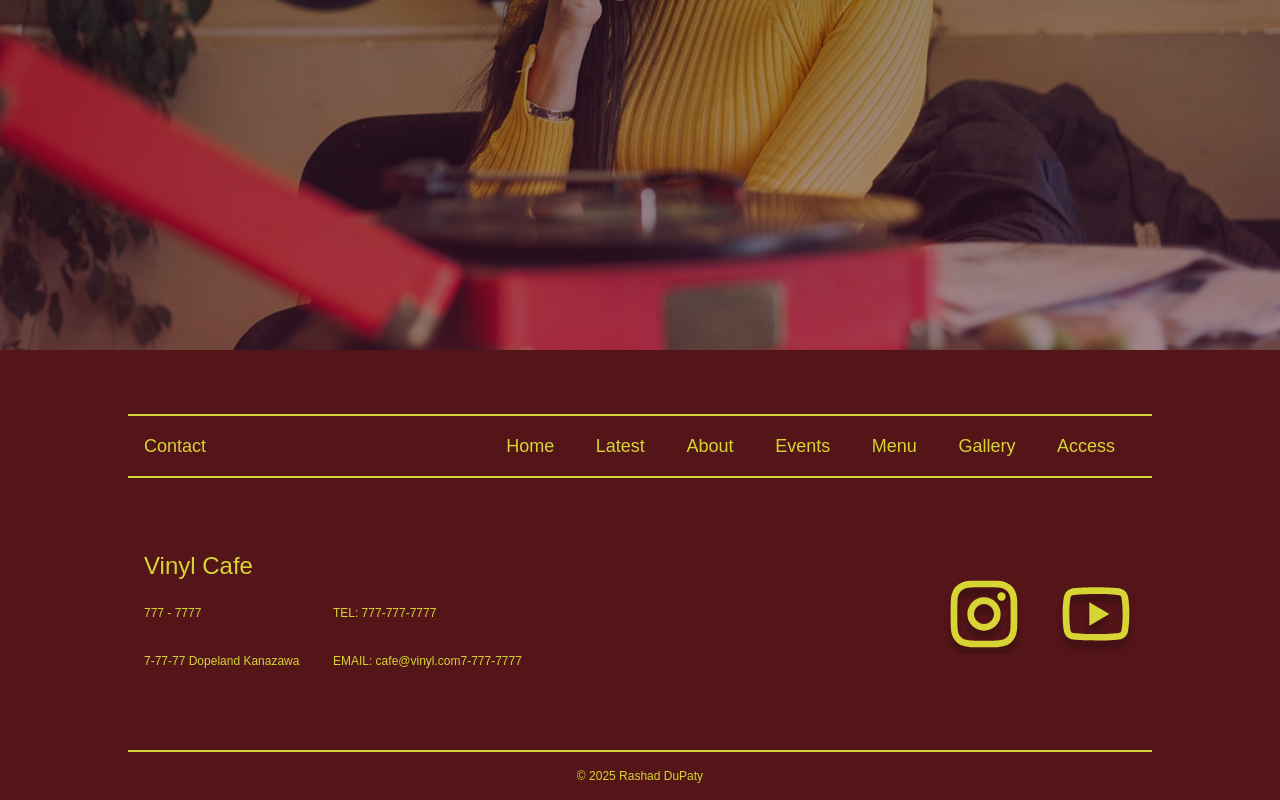
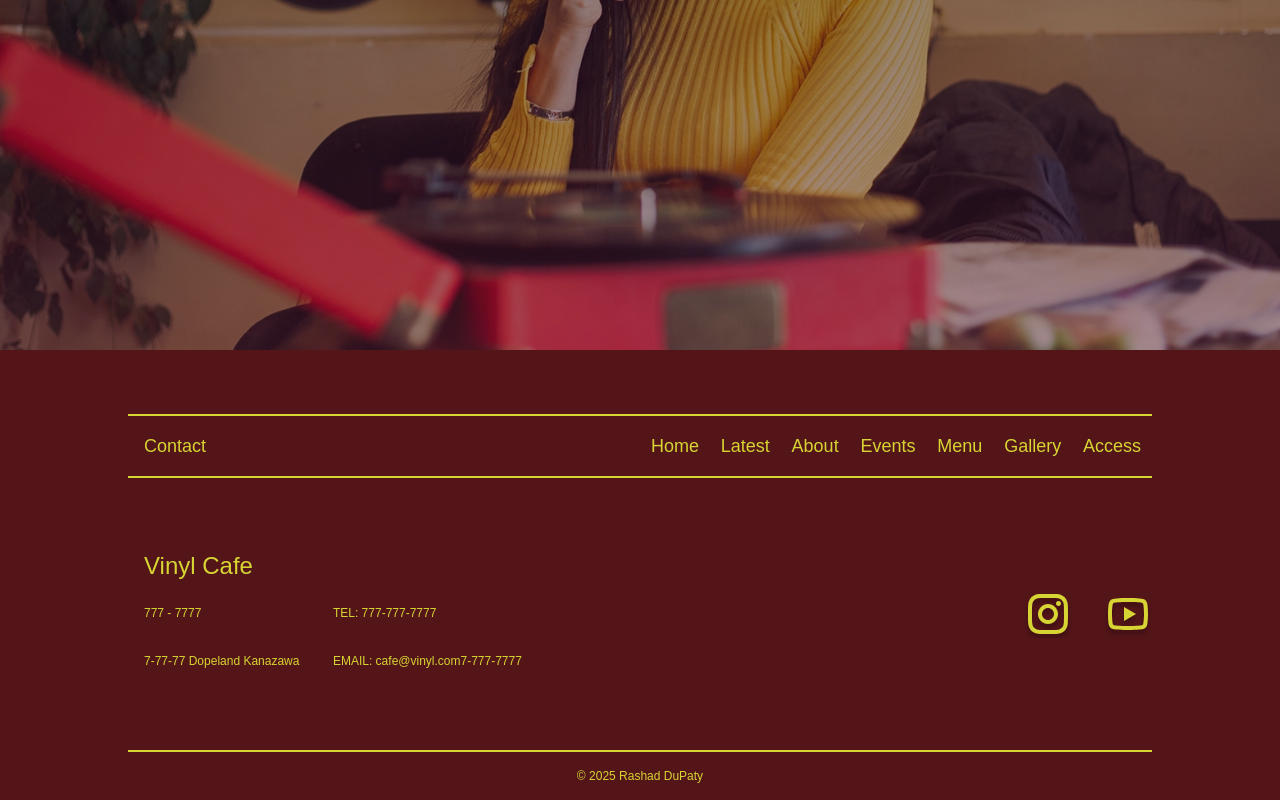
Before and after one commit to Fire-Bringer/vinyl-cafe-frontend, a Next.js app: page / in a window 1280 px wide. Shown: the part 450-1250 px from the top of the page. Built offline with nearby package versions, Linux system fonts and the light colour scheme; a web font is replaced by a local one.

Commit message:
troubleshooting the footer format

```diff
--- a/src/app/globals.css
+++ b/src/app/globals.css
@@ -10,4 +10,7 @@
 body {
   color: var(--foreground);
   background: var(--background);
+  margin: 0;
+  padding: 0;
+  box-sizing: border-box;
 }
--- a/src/components/Footer/Footer.jsx
+++ b/src/components/Footer/Footer.jsx
@@ -1,13 +1,13 @@
 const Footer = () => {
   return (
     <footer className="w-full relative bg-secondary">
-      <div className="flex flex-col pt-16 mx-[10vw]">
+      <div className="w-4/5 mx-auto pt-16">
         <div className="footer-links flex justify-center lg:justify-between border-y-2 border-y-primary">
           <h6 className="text-primary text-lg font-medium font-body leading-7 p-4 hidden lg:block">
             Contact
           </h6>
 
-          <h6 className="text-primary text-lg font-medium font-body leading-10 lg:leading-7 p-4 w-2/3 flex flex-col lg:flex-row items-center justify-around">
+          <h6 className="text-primary text-lg font-medium font-body leading-10 lg:leading-7 xl:w-1/2 w-2/3 flex flex-col lg:flex-row items-center justify-around">
             <a href="#">Home</a>
             <a href="#">Latest</a>
             <a href="#">About</a>
@@ -35,21 +35,21 @@ const Footer = () => {
 
           </div>
 
-          <div className="flex justify-center md:gap-8 lg:gap-0">
+          <div className="flex justify-center gap-8">
 
-            <div className="self-center p-4">
+            <div className="self-center">
               <img
                 src="icons/ig-icon.svg"
                 alt="Vinyl Icon"
-                className="w-20"
+                className="w-full object-contain"
                 />
             </div>
 
-            <div className="self-center p-4">
+            <div className="self-center">
               <img
                 src="icons/yt-icon.svg"
                 alt="Vinyl Icon"
-                className="w-20"
+                className="w-full object-contain"
                 />
             </div>
 
```
